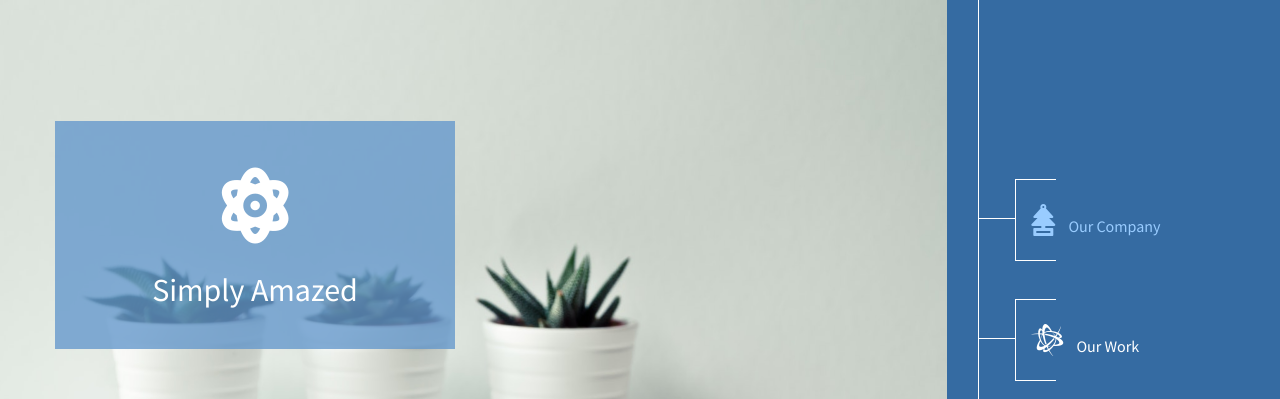
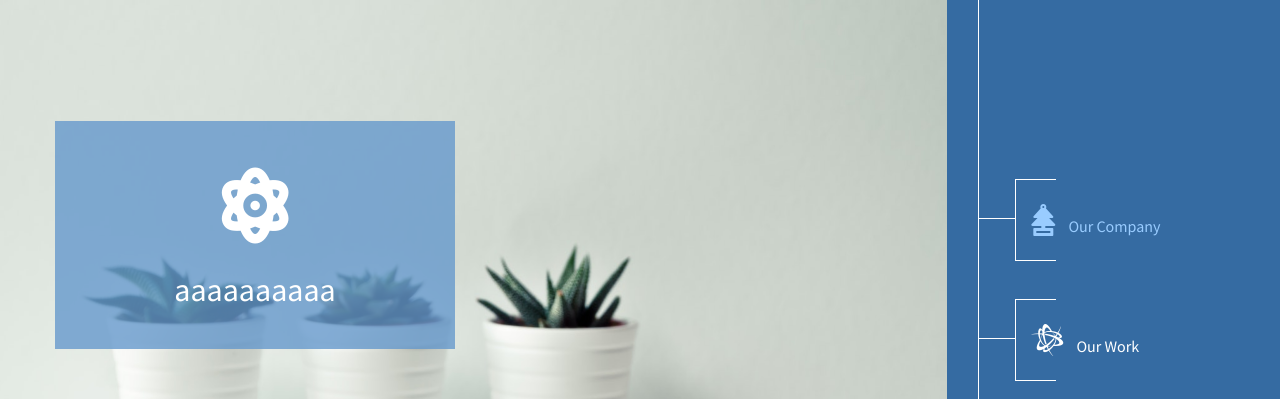
Before and after one commit to Dark-Violet-Art/try2, a plain HTML site: page index.html in a window 1280 px wide. Shown: the top 399 px of the page. Drawn offline with Linux system fonts and the light colour scheme.

Commit message:
Update index.html

```diff
--- a/index.html
+++ b/index.html
@@ -54,7 +54,7 @@ https://www.tooplate.com/view/2123-simply-amazed
             <div class="banner-section section parallax-window" data-parallax="scroll" data-image-src="img/section-1-bg.jpg" id="section-1">
                 <div class="container">
                     <div class="item">
-                        <div class="bg-blue-transparent logo-fa"><span><i class="fas fa-2x fa-atom"></i></span> Simply Amazed</div>
+                        <div class="bg-blue-transparent logo-fa"><span><i class="fas fa-2x fa-atom"></i></span> aaaaaaaaaa</div>
                         <div class="bg-blue-transparent simple"><p>Your simplest HTML template, the most amazing page ever, yet free!</p></div>
                     </div>
                 </div>
```
